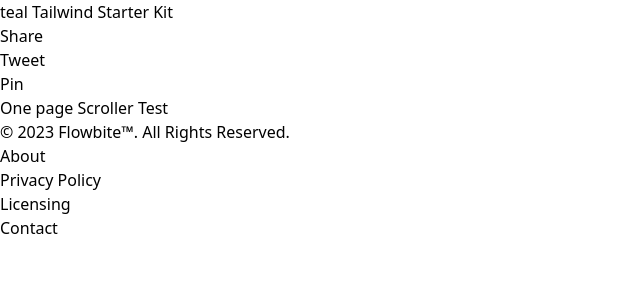
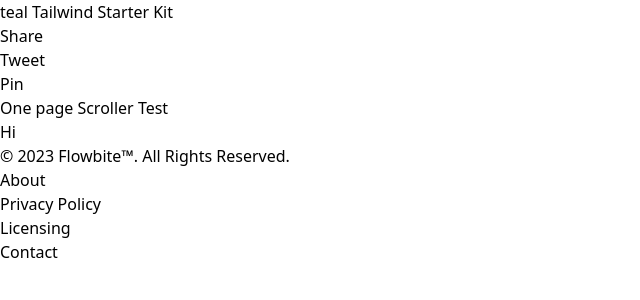
Before and after one commit to jebersole13/one-page-project, a React (Vite) app: page / in a window 1280 px wide. Shown: the top 300 px of the page, without its empty margins (0-640 px from the left). Built offline with nearby package versions, Linux system fonts and the light colour scheme.

Commit message:
aboot render test

```diff
--- a/src/App.jsx
+++ b/src/App.jsx
@@ -1,5 +1,6 @@
 import Navbar from './Components/Navbar';
 import Footer from './Components/Footer';
+import About from './Sections/About';
 
 
 function App() {
@@ -11,7 +12,7 @@ function App() {
     </h1>
 
 
-
+<About/>
 
 
 <Footer/>
```
